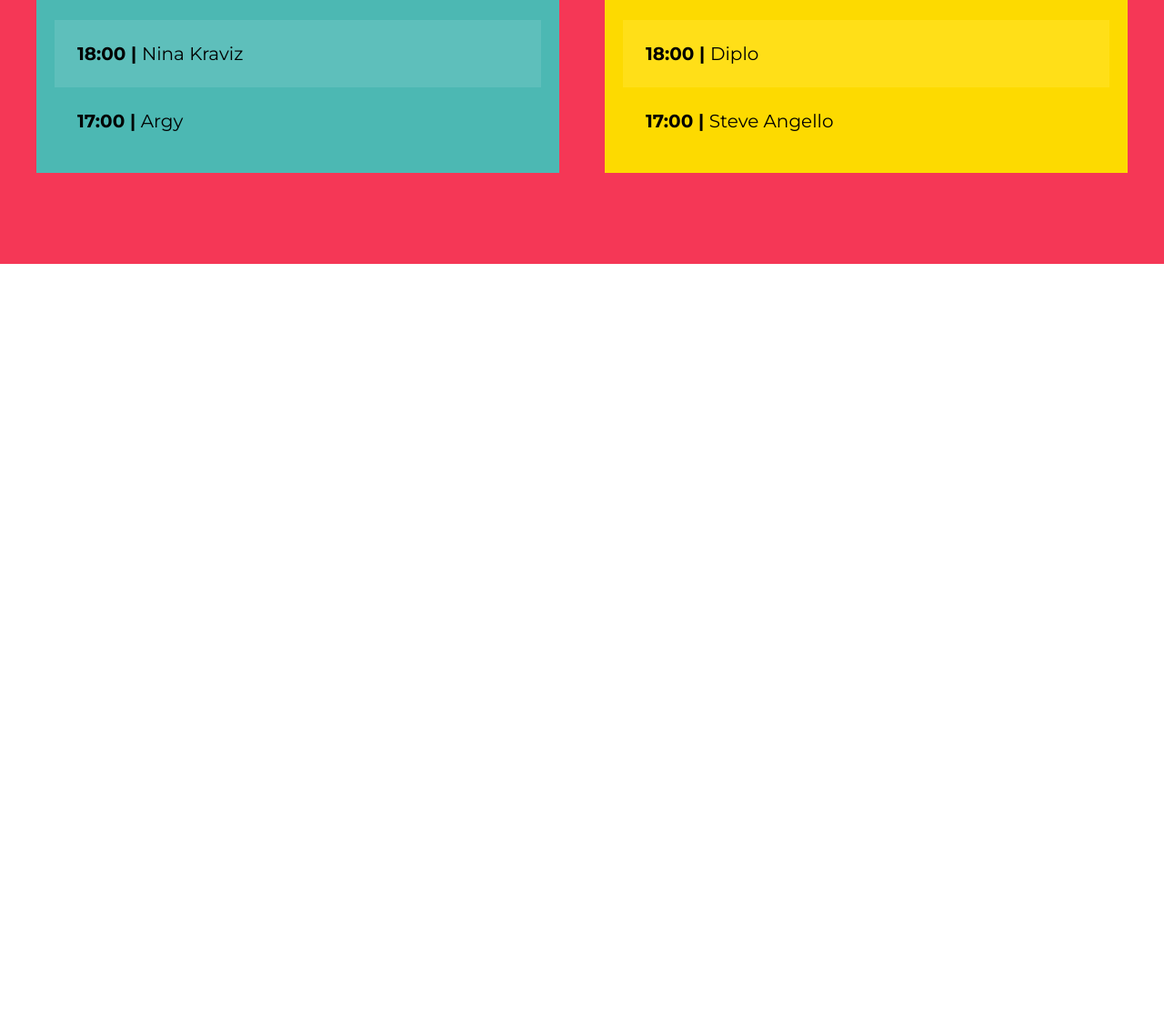
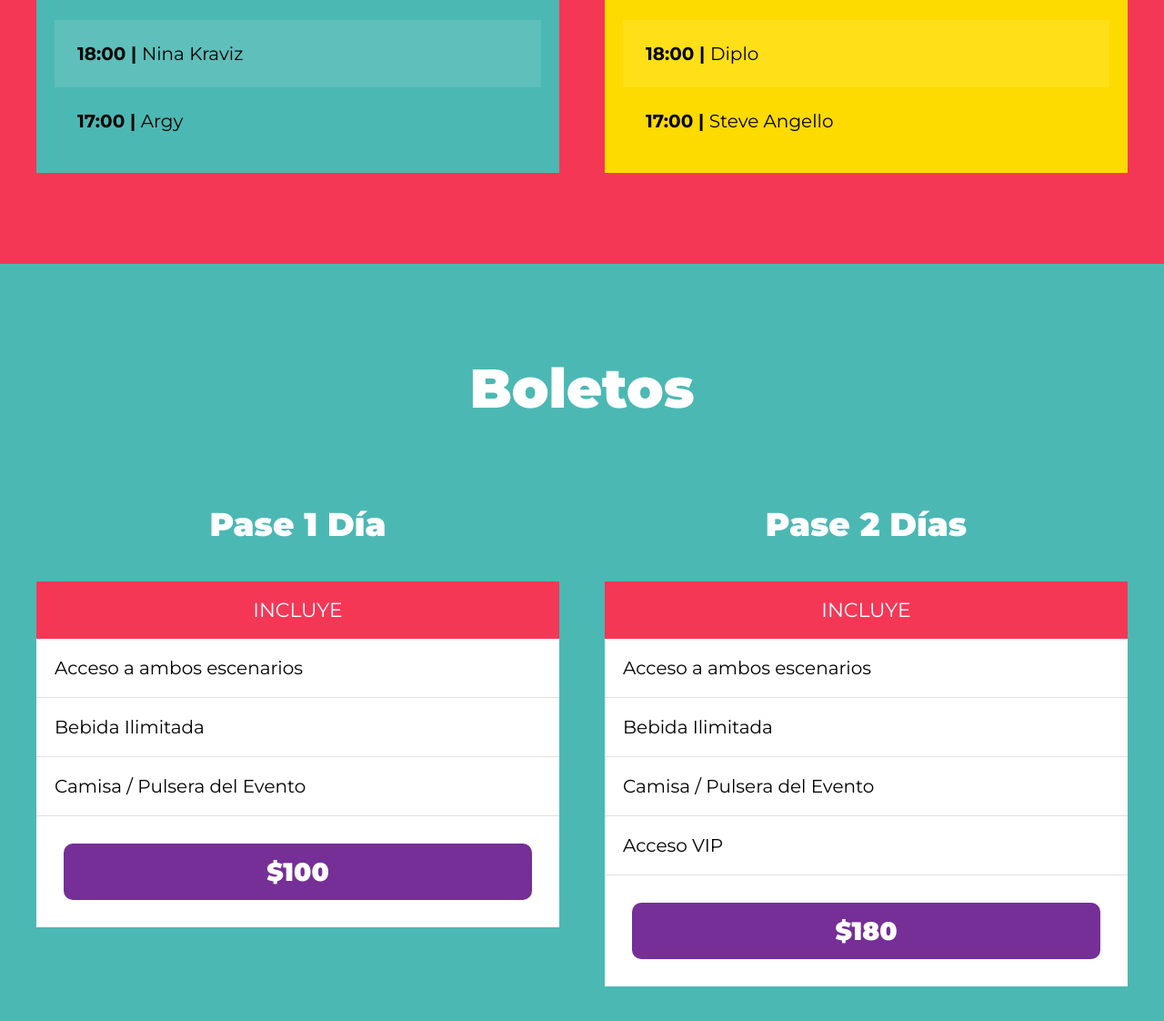
Before and after one commit to JUANJOSEROMANPROGRAMA/Festival-de-Musica, a website: page index.html in a window 1280 px wide. Shown: the part 2703-3825 px from the top of the page at 91% size. Before the commit the page ends 2993 px from the top, so only its background shows below. Drawn offline with Linux system fonts and the light colour scheme.

Commit message:
Festival Musica: boletos de la pagina listos

```diff
--- a/index.html
+++ b/index.html
@@ -191,6 +191,46 @@
 
 
 
+    <section id="boletos" class="contenedor-boletos">
+        <h3>Boletos</h3>
+
+        <div class="boletos">
+            <div class="pase">
+                <p class="pase-nombre">Pase 1 Día</p>
+                <header class="pase-header">
+                    <p>Incluye</p>
+                </header>
+                <div class="pase-body">
+                    <ul>
+                        <li>Acceso a ambos escenarios</li>
+                        <li>Bebida Ilimitada</li>
+                        <li>Camisa / Pulsera del Evento</li>
+                    </ul>
+                </div>
+                <footer class="pase-footer">
+                    <p>$100</p>
+                </footer>
+            </div>
+            <div class="pase">
+                <p class="pase-nombre">Pase 2 Días</p>
+                <header class="pase-header">
+                    <p>Incluye</p>
+                </header>
+                <div class="pase-body">
+                    <ul>
+                        <li>Acceso a ambos escenarios</li>
+                        <li>Bebida Ilimitada</li>
+                        <li>Camisa / Pulsera del Evento</li>
+                        <li>Acceso VIP</li>
+                    </ul>
+                </div>
+                <footer class="pase-footer">
+                    <p>$180</p>
+                </footer>
+            </div>
+        </div>
+    </section>
+
 
 </body>
 
--- /dev/null
+++ b/src/scss/layout/_boletos.scss
@@ -0,0 +1,121 @@
+@use '../base/variables' as var;
+@use '../base/mixins' as min;
+@use "sass:color";
+
+
+.contenedor-boletos {
+
+    background-color: var.$verde;
+
+    h3 {
+
+        color: var.$blanco;
+    }
+
+    .boletos {
+        @include min.contenedor;
+
+        @include min.tablet {
+
+            @include min.grid(2);
+
+        }
+    }
+
+
+}
+
+.pase {
+    transition: transform .3s ease-in-out;
+    &:hover {
+
+        transform: scale(1.1);
+    }
+
+
+    /* el $ para heredar la clase  */
+    &-nombre {
+        font-size: 3.6rem;
+        ;
+        font-weight: 900;
+        text-align: center;
+        color: var.$blanco;
+
+    }
+
+    &-header,
+    &-footer {
+
+        padding: .5rem;
+
+        p {
+            text-align: center;
+            color: var.$blanco;
+            margin: 0;
+
+        }
+    }
+
+
+    &-header {
+        background-color: var.$rosa;
+
+
+        p {
+            text-transform: uppercase;
+            font-size: 2.2rem;
+            padding: 1rem 0;
+        }
+
+
+    }
+
+    &-body {
+        background-color: var.$blanco;
+
+        ul {
+
+            @include min.resetear-lista;
+
+            li {
+
+
+                padding: 2rem;
+                border-bottom: 1px solid #e1e1e1;
+            }
+        }
+
+
+    }
+
+
+
+
+
+    &-footer {
+        background-color: var.$blanco;
+        padding: 3rem;
+
+        p {
+            font-size: 2.8rem;
+            font-weight: 900;
+            background-color: var.$morado;
+            padding: 1rem 0;
+            border-radius: 1rem;
+            cursor: pointer;
+
+
+            &:hover {
+
+                background-color: darken(var.$morado, 20%);
+
+            }
+
+
+        }
+    }
+
+
+
+
+}
--- a/src/scss/layout/_index.scss
+++ b/src/scss/layout/_index.scss
@@ -1,4 +1,5 @@
 @forward 'header';
 @forward 'video';
 @forward 'festival';
-@forward 'lineup'
+@forward 'lineup';
+@forward 'boletos';
--- a/src/scss/layout/_lineup.scss
+++ b/src/scss/layout/_lineup.scss
@@ -1,5 +1,6 @@
 @use '../base/variables' as var;
 @use '../base/mixins' as min;
+@use "sass:color";
 
 
 .lineup {
--- a/src/scss/layout/_video.scss
+++ b/src/scss/layout/_video.scss
@@ -1,6 +1,6 @@
 @use 'base/variables' as var;
 @use 'base/mixins' as min;
-
+@use "sass:color";
 
 
 
```
Also changed, not shown: src/scss/base/_mixins.scss (+6 -5 lines), build/css/app.css, src/scss/layout/_festival.scss (line endings or trailing spaces).
